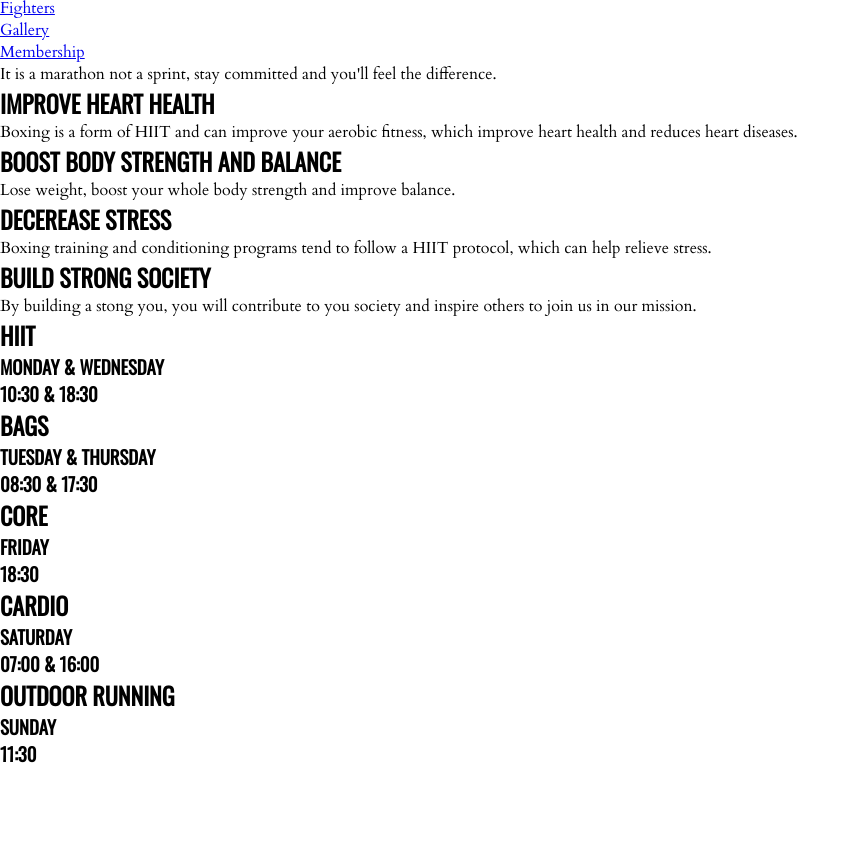
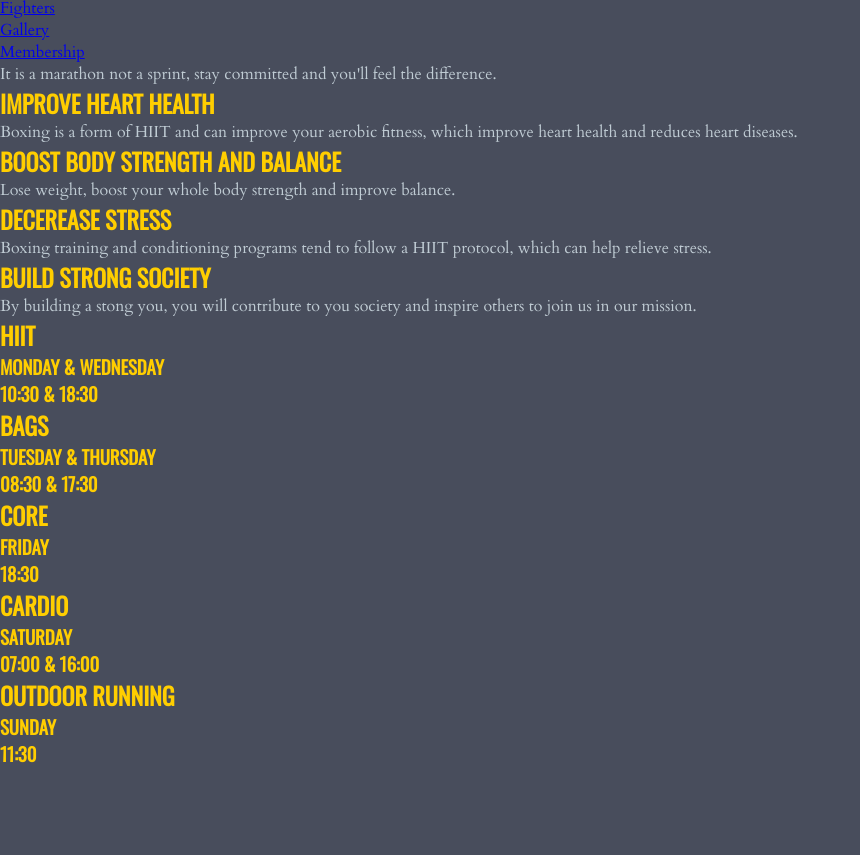
Before and after one commit to KhanRana/community_boxing_club, a plain HTML site: page index.html in a window 1280 px wide. Shown: the part 72-927 px from the top of the page, without its empty margins (0-860 px from the left). Drawn offline with nearby package versions, Linux system fonts and the light colour scheme.

Commit message:
add background color

```diff
--- a/assets/style.css
+++ b/assets/style.css
@@ -1,15 +1,21 @@
+/* Google fonts imported */
 @import url("https://fonts.googleapis.com/css?family=Cardo:400,700|Oswald");
 
+/* set default values */
 * {
     margin: 0;
     border: none;
     padding: 0;
+    background-color: #484d5c;
 }
 
+/* applying font styles to the body */
 body {
     font-family: 'Cardo', serif;
+    color: #c0ccd4;
    }
-   h1, h2, h3, h4, h5, h6 {
+   h1, h2, h3 {
     font-family: 'Oswald', sans-serif;
     text-transform: uppercase;
+    color: #ffce00;
    }
```
